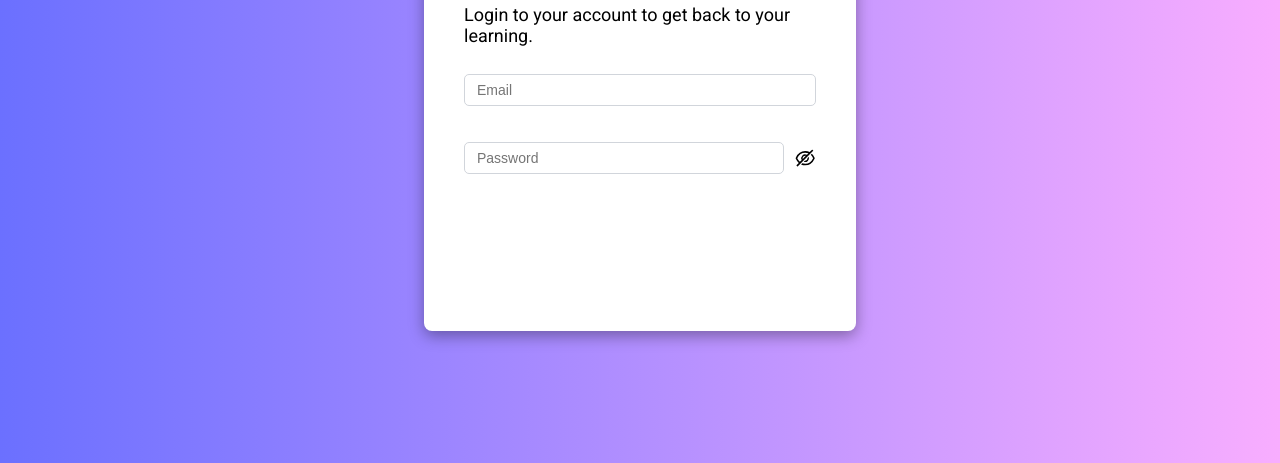
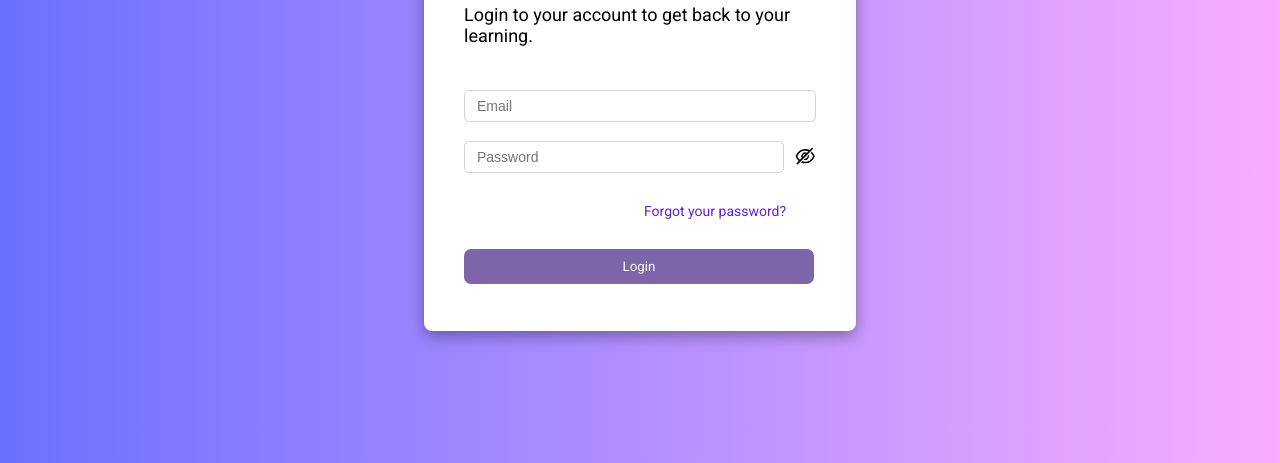
Before and after one commit to krushna123-git/DevTown-Lgoin-Page, a plain HTML site: page index.html in a window 1280 px wide. Shown: the part 337-800 px from the top of the page. Drawn offline with Linux system fonts and the light colour scheme.

Commit message:
Login Completed

```diff
--- a/index.html
+++ b/index.html
@@ -26,6 +26,12 @@
             <div class="pass">
                 <input type="password" placeholder="Password" name="" id="password"><svg stroke="currentColor" fill="currentColor" stroke-width="0" viewBox="0 0 1024 1024" height="1.4rem" width="1.4rem" xmlns="http://www.w3.org/2000/svg"><path d="M942.2 486.2Q889.47 375.11 816.7 305l-50.88 50.88C807.31 395.53 843.45 447.4 874.7 512 791.5 684.2 673.4 766 512 766q-72.67 0-133.87-22.38L323 798.75Q408 838 512 838q288.3 0 430.2-300.3a60.29 60.29 0 0 0 0-51.5zm-63.57-320.64L836 122.88a8 8 0 0 0-11.32 0L715.31 232.2Q624.86 186 512 186q-288.3 0-430.2 300.3a60.3 60.3 0 0 0 0 51.5q56.69 119.4 136.5 191.41L112.48 835a8 8 0 0 0 0 11.31L155.17 889a8 8 0 0 0 11.31 0l712.15-712.12a8 8 0 0 0 0-11.32zM149.3 512C232.6 339.8 350.7 258 512 258c54.54 0 104.13 9.36 149.12 28.39l-70.3 70.3a176 176 0 0 0-238.13 238.13l-83.42 83.42C223.1 637.49 183.3 582.28 149.3 512zm246.7 0a112.11 112.11 0 0 1 146.2-106.69L401.31 546.2A112 112 0 0 1 396 512z"></path><path d="M508 624c-3.46 0-6.87-.16-10.25-.47l-52.82 52.82a176.09 176.09 0 0 0 227.42-227.42l-52.82 52.82c.31 3.38.47 6.79.47 10.25a111.94 111.94 0 0 1-112 112z"></path></svg>
             </div>
+            <div class="forgot">
+                <span>Forgot your password?</span>
+            </div>
+            <div class="btn">
+                <button type="submit">Login</button>
+            </div>
         </form>
     </div>
 
--- a/style.css
+++ b/style.css
@@ -1,56 +1,60 @@
-*{
+* {
   margin: 0;
   padding: 0;
   box-sizing: border-box;
 }
-body{
+body {
   background: hsla(238, 100%, 71%, 1);
 
-background: linear-gradient(90deg, hsla(238, 100%, 71%, 1) 0%, hsla(295, 100%, 84%, 1) 100%);
+  background: linear-gradient(
+    90deg,
+    hsla(238, 100%, 71%, 1) 0%,
+    hsla(295, 100%, 84%, 1) 100%
+  );
 
   display: flex;
   justify-content: center;
   align-items: center;
   height: 100vh;
 }
-div.container{
+div.container {
   width: 432px;
   height: 535px;
-    background:#fff;
+  background: #fff;
   border-radius: 8px;
   padding: 40px;
-    font-family: 'Roboto', sans-serif;
+  font-family: "Roboto", sans-serif;
   box-shadow: rgba(0, 0, 0, 0.35) 0px 5px 15px;
 }
 div.container header {
   text-align: center;
 }
-img.logo{
+img.logo {
   width: 48px;
 }
-div.container h2{
+div.container h2 {
   font-weight: 700;
   font-size: 34px;
   margin-top: 24px;
   color: black;
 }
 div.container h2 span {
-    color: #6422CD;
+  color: #6422cd;
 }
-div.container div.login-message{
+div.container div.login-message {
   font-weight: 400;
   font-size: 18px;
   color: black;
   margin-top: 24px;
 }
-div.container form{
-    margin-top: 24px;
-    height: 109px;
+div.container form {
+  margin-top: 44px;
+  height: 150px;
   display: flex;
   flex-direction: column;
   justify-content: space-around;
 }
-div.container form input{
+div.container form input {
   outline: none;
   padding: 8px 12px;
   height: 32px;
@@ -58,17 +62,43 @@ div.container form input{
   font-size: 14px;
   border: 1px solid rgb(209, 213, 219);
 }
-div.container form div.pass{
+div.container form div.pass {
   display: flex;
   align-items: center;
 }
-div.container form div.pass input{
+div.container form div.pass input {
   flex-grow: 1;
 }
-div.container form div.pass svg{
+div.container form div.pass svg {
   margin-left: 10px;
 }
 
-div.container form input:focus{
-    border-color: purple;
+div.container form input:focus {
+  border-color: blue;
 }
+div.container form div.forgot {
+  margin-top: 30px;
+  right: 0;
+  color: #6422cd;
+  font-size: 14px;
+  display: flex;
+  margin-left: 180px;
+}
+div.container form div.forgot span {
+  text-align: center;
+}
+div.container form div.btn {
+  display: flex;
+  margin-top: 30px;
+}
+div.container form div.btn button{
+  background-color:#7c65a9;
+  padding: 5px;
+  width: 350px;
+  border-radius: 7px;
+  border: none;
+  padding: 10px;
+  color: white;
+  font-family: "Roboto", sans-serif;
+  font-weight: 400;
+}
```
Lines whose indentation alone changed are shown as unchanged.
